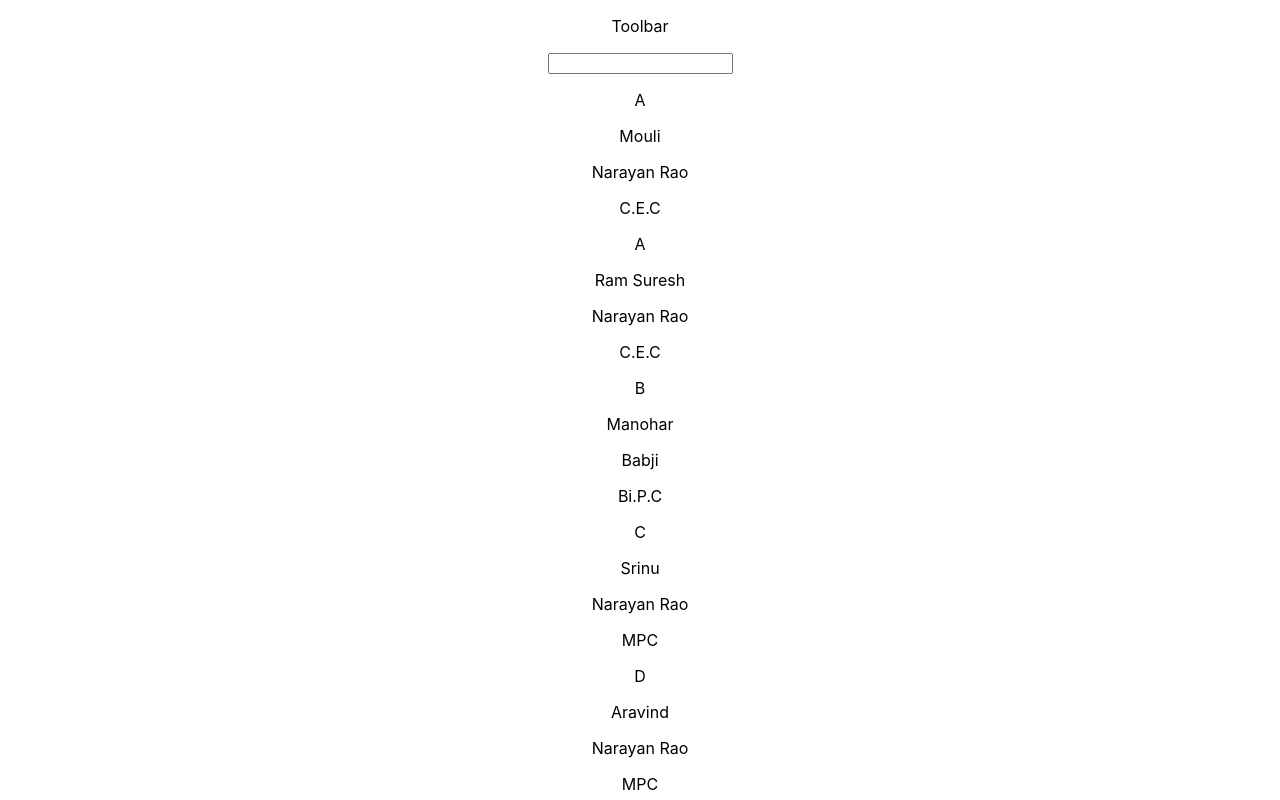
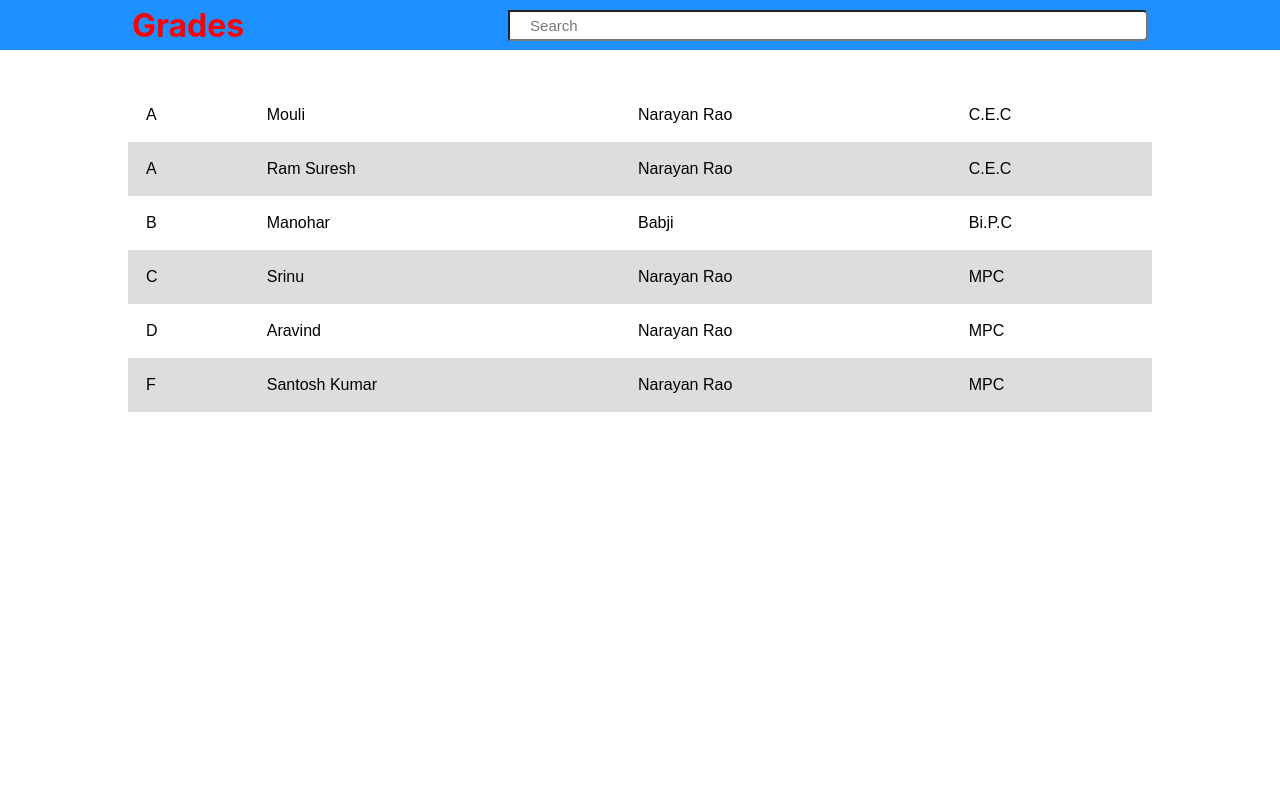
Before and after one commit to santu491/Student-Results-React, a React (Create React App) app: page / in a window 1280 px wide. Shown: the top 800 px of the page. Built offline with nearby package versions, Linux system fonts and the light colour scheme.

Commit message:
UI is implemented

```diff
--- a/package.json
+++ b/package.json
@@ -3,9 +3,12 @@
   "version": "0.1.0",
   "private": true,
   "dependencies": {
+    "@material-ui/core": "^4.9.10",
+    "@material-ui/icons": "^4.9.1",
     "@testing-library/jest-dom": "^4.2.4",
     "@testing-library/react": "^9.3.2",
     "@testing-library/user-event": "^7.1.2",
+    "node-sass": "^4.13.1",
     "react": "^16.13.1",
     "react-dom": "^16.13.1",
     "react-redux": "^7.2.0",
--- a/src/App.js
+++ b/src/App.js
@@ -6,7 +6,7 @@ import store from './store/store'
 
 function App() {
   return (
-    <div className="App">
+    <div >
       <Provider store={store}>
       <StudentResults/>
       </Provider>
--- a/src/container/StudentResults.js
+++ b/src/container/StudentResults.js
@@ -77,12 +77,14 @@
 
 //-----------
 
-import React, {  useEffect } from 'react'
+import React, { useEffect } from 'react'
 //import { studentsInfo } from '../constants/StudentsInfo'
-import {connect} from 'react-redux'
+import { connect } from 'react-redux'
 import { convertIntoGrades, convertIntoPercentage } from '../utilities/genericFunctions'
 import ToolBar from './ToolBar'
-import {getResults,serachResults} from '../store/results'
+import { getResults, serachResults } from '../store/results'
+import './StudentResults.scss'
+
 
 const StudentResults = (props) => {
 
@@ -140,38 +142,58 @@ const StudentResults = (props) => {
 
     }
 
+    // let resultList = props.results.map((student) => {
+    //     return (
+    //         <div>
+    //             <p>{student.grade}</p>
+    //             <p>{student.studentName}</p>
+    //             <p>{student.classTeacher}</p>
+    //             <p>{student.branchName}</p>
+    //         </div>
+    //     )
+    // })
+
     let resultList = props.results.map((student) => {
         return (
-            <div>
-                <p>{student.grade}</p>
-                <p>{student.studentName}</p>
-                <p>{student.classTeacher}</p>
-                <p>{student.branchName}</p>
-            </div>
+
+            <tr>
+                <td>{student.grade}</td>
+                <td>{student.studentName}</td>
+                <td>{student.classTeacher}</td>
+                <td>{student.branchName}</td>
+
+            </tr>
+
+
+
         )
     })
 
-
     return (
-        <div>
+        <div className="studentResults">
             {/* <p>hii</p> */}
             <ToolBar searchHandler={searchHandler} />
-            {resultList}
+            <div className="resultTable">
+                <table>
+                    {resultList}
+                </table>
+            </div>
+
         </div>
     )
 }
 
-const mapStateToProps=(state)=>{
-    return{
-        results:state.results
+const mapStateToProps = (state) => {
+    return {
+        results: state.results
     }
 }
 
-const mapDispatchToProps=(dispatch)=>{
-    return{
-        getResults:(data)=>dispatch(getResults(data)),
-        serachResults:(searchString)=>dispatch(serachResults(searchString))
+const mapDispatchToProps = (dispatch) => {
+    return {
+        getResults: (data) => dispatch(getResults(data)),
+        serachResults: (searchString) => dispatch(serachResults(searchString))
     }
 }
 
-export default connect(mapStateToProps,mapDispatchToProps)(StudentResults)
+export default connect(mapStateToProps, mapDispatchToProps)(StudentResults)
--- /dev/null
+++ b/src/container/StudentResults.scss
@@ -0,0 +1,46 @@
+// .body{
+//     background-color: red;
+// }
+
+.studentResults{
+
+    // table{
+    //     // background-color: red;
+    //     width:100%;
+    //     border-collapse:collapse;
+    //     padding:100,
+
+
+    // }
+    // td{
+    //     width: 40%;
+    //     height:30px;
+    //      border-bottom: 1px solid red;
+    // }
+    table {
+        font-family: arial, sans-serif;
+        border-collapse: collapse;
+        width: 100%;
+      }
+
+      td, th {
+        text-align: left;
+        padding: 18px;
+      }
+
+      tr:nth-child(even) {
+        background-color: #dddddd;
+      }
+      .resultTable{
+          width:80%;
+          margin: auto;
+          margin-top:3%;
+
+      }
+    //   .tabelContent{
+    //       display: flex;
+    //       justify-content: center;
+    //   }
+
+
+}
--- a/src/container/ToolBar.js
+++ b/src/container/ToolBar.js
@@ -1,10 +1,25 @@
 import React from 'react'
+import './ToolBar.scss'
 
-const ToolBar=(props)=>{
-    return(
-        <div>
-            <p>Toolbar</p>
-            <input type="text" onChange={props.searchHandler}/>
+import SearchIcon from '@material-ui/icons/Search';
+
+
+const ToolBar = (props) => {
+    return (
+        <div className="toolBar">
+            <p className="titleName">Grades</p>
+            <div className="searchBar">
+                {/* <div style={{color:"#dddddd",backgroundColor:"white",height:"29px",width:"50px",alignContent:"center" }}>
+                <SearchIcon  />
+                </div> */}
+                <input type="text"
+                    className="inputTextStyle"
+                    placeholder="Search"
+                    onChange={props.searchHandler} />
+
+
+            </div>
+            {/* <SearchIcon /> */}
         </div>
     )
 }
--- /dev/null
+++ b/src/container/ToolBar.scss
@@ -0,0 +1,28 @@
+.toolBar{
+    background-color: DodgerBlue;
+    display: flex;
+    align-items: center;
+     justify-content: space-around;
+     height: 50px;
+
+     .titleName{
+        color:red;
+        font-weight: bold;
+        font-size: 32Px;
+    }
+   input{
+        width:100%;
+       height: 25px;
+       border-radius: 0 5px 5px 0;
+       padding-left:20px;
+       font-size: 15px;
+
+   }
+   .searchBar{
+       width:50%;
+       display: flex;
+       justify-content: center;
+       align-items: center;
+   }
+
+}
```
Also changed, not shown: 2 other files (tests, documents, lock files or other folders).
